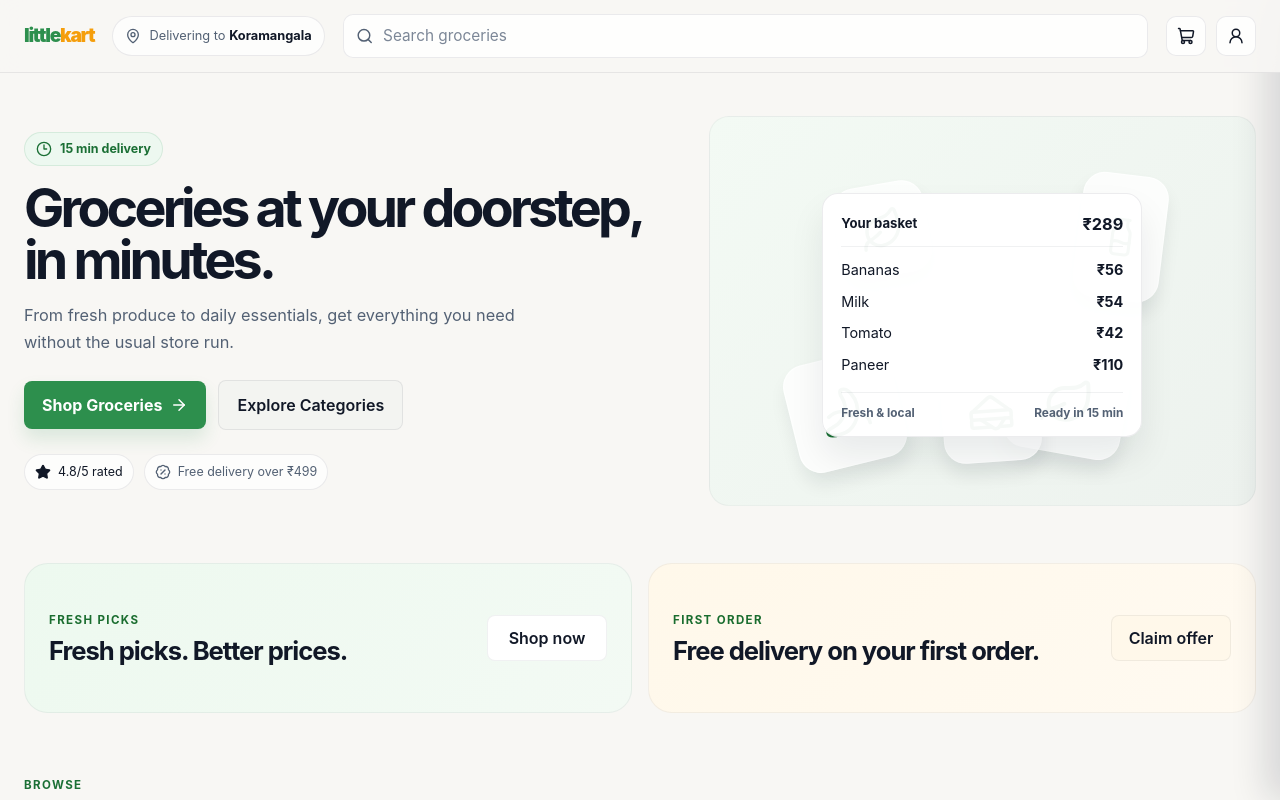
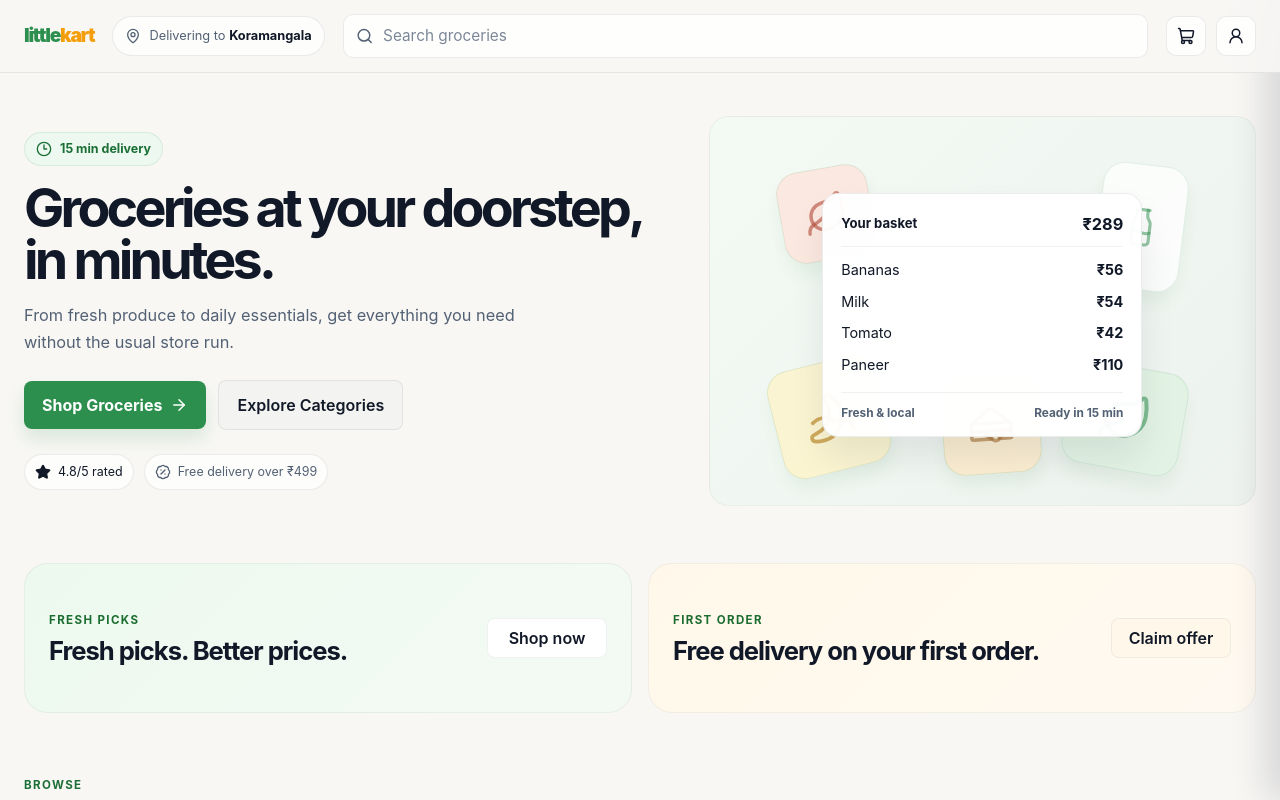
Before and after one commit to vigeelante1/LittleKart-Landing-Page1, a React (Vite) app: page / in a window 1280 px wide. Shown: the top 800 px of the page. Built offline with nearby package versions, Linux system fonts and the light colour scheme.

Commit message:
Optional Iteration.

```diff
--- a/src/App.css
+++ b/src/App.css
@@ -352,44 +352,54 @@ button {
 
 .hero-grocery {
   position: absolute;
+  z-index: 0;
   display: grid;
   place-items: center;
   border-radius: 22px;
-  box-shadow: 0 12px 18px rgba(15, 23, 42, 0.08);
-  border: 1px solid rgba(255, 255, 255, 0.7);
-  background: rgba(255, 255, 255, 0.78);
-  color: var(--brand-strong);
+  border: 1px solid rgba(45, 143, 77, 0.12);
+  background: rgba(255, 255, 255, 0.62);
+  box-shadow: 0 12px 18px rgba(45, 143, 77, 0.08);
+  color: rgba(27, 111, 53, 0.7);
+  opacity: 0.96;
 }
 
 .hero-banana {
   width: 110px;
   height: 110px;
-  left: 18px;
-  bottom: 14px;
+  left: 2px;
+  bottom: 8px;
+  color: rgba(180, 125, 20, 0.65);
+  background: rgba(255, 243, 196, 0.72);
   transform: rotate(-14deg);
 }
 
 .hero-milk {
   width: 86px;
   height: 126px;
-  right: 28px;
-  top: 24px;
+  right: 8px;
+  top: 14px;
+  color: rgba(45, 143, 77, 0.52);
+  background: rgba(255, 255, 255, 0.76);
   transform: rotate(7deg);
 }
 
 .hero-tomato {
   width: 92px;
   height: 92px;
-  left: 64px;
-  top: 34px;
+  left: 8px;
+  top: 18px;
+  color: rgba(181, 74, 54, 0.62);
+  background: rgba(255, 225, 215, 0.7);
   transform: rotate(-10deg);
 }
 
 .hero-leafy {
   width: 118px;
   height: 104px;
-  right: 66px;
-  bottom: 26px;
+  right: 8px;
+  bottom: 10px;
+  color: rgba(45, 143, 77, 0.58);
+  background: rgba(221, 243, 224, 0.7);
   transform: rotate(10deg);
 }
 
@@ -397,7 +407,9 @@ button {
   width: 98px;
   height: 98px;
   left: 52%;
-  bottom: 18px;
+  bottom: 6px;
+  color: rgba(164, 107, 47, 0.62);
+  background: rgba(255, 233, 196, 0.72);
   transform: translateX(-50%) rotate(-4deg);
 }
 
@@ -1321,6 +1333,30 @@ button {
   background: #fff8ea;
 }
 
+.promo-card {
+  min-height: 150px;
+  height: 150px;
+  align-items: center;
+  padding: 22px 24px;
+}
+
+.promo-content {
+  min-width: 0;
+  flex: 1 1 auto;
+}
+
+.promo-action {
+  flex: 0 0 120px;
+  width: 120px;
+  height: 40px;
+  min-width: 120px;
+  padding: 10px 14px;
+  display: inline-flex;
+  align-items: center;
+  justify-content: center;
+  white-space: nowrap;
+}
+
 .center-heading {
   justify-content: center;
   margin-bottom: 20px;
@@ -1747,6 +1783,31 @@ button {
 
   .promo-card {
     flex-direction: column;
-    align-items: flex-start;
-  }
-}
+    align-items: stretch;
+    justify-content: center;
+    height: 191px;
+    min-height: 191px;
+  }
+
+  .promo-content {
+    min-height: 77px;
+    display: flex;
+    flex-direction: column;
+    justify-content: center;
+  }
+
+  .promo-action {
+    flex-basis: 40px;
+    width: 100%;
+    min-width: 0;
+    margin-top: 14px;
+  }
+}
+
+@media (min-width: 901px) {
+  .hero-section {
+    grid-template-columns: minmax(0, 1.08fr) minmax(0, 0.92fr);
+    align-items: center;
+    gap: 42px;
+  }
+}
--- a/src/App.tsx
+++ b/src/App.tsx
@@ -378,21 +378,21 @@ function App() {
 
         <section className="promo-grid">
           <article className="promo-card primary-promo">
-            <div>
+            <div className="promo-content">
               <p className="promo-label">Fresh picks</p>
               <h3>Fresh picks. Better prices.</h3>
             </div>
-            <button type="button" className="mini-button">
+            <button type="button" className="mini-button promo-action">
               Shop now
             </button>
           </article>
 
           <article className="promo-card secondary-promo">
-            <div>
+            <div className="promo-content">
               <p className="promo-label">First order</p>
               <h3>Free delivery on your first order.</h3>
             </div>
-            <button type="button" className="mini-button light-button">
+            <button type="button" className="mini-button promo-action light-button">
               Claim offer
             </button>
           </article>
```
